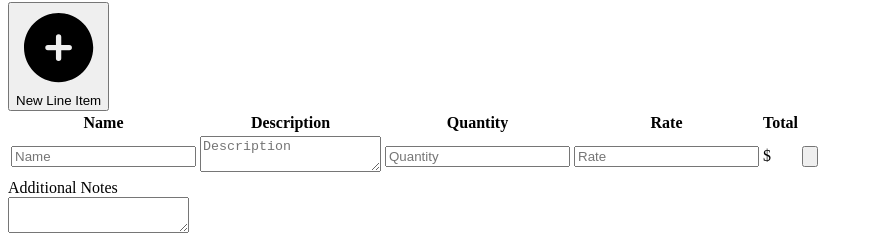
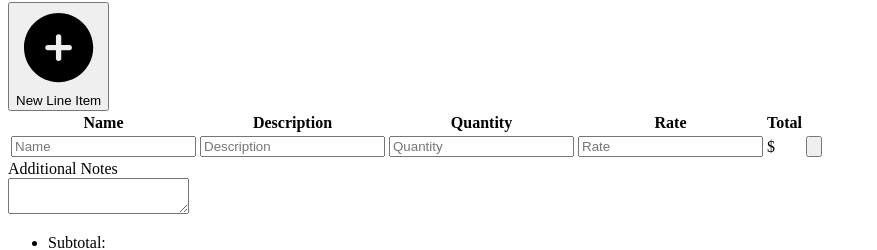
Before and after one commit to AnthonyJRay/floormate_next, a Next.js app: page /estimates/new-estimate in a window 1280 px wide. Shown: the part 241-491 px from the top of the page, without its empty margins (0-877 px from the left). Built offline with nearby package versions, Linux system fonts and the light colour scheme.

Commit message:
Changed line item description to a Textfield.

```diff
--- a/src/ui/form/table/lineitem/index.jsx
+++ b/src/ui/form/table/lineitem/index.jsx
@@ -23,8 +23,8 @@ export default function LineItem({
         />
       </td>
       <td>
-        <TextBox
-          className={`${className} border-b-2 p-1 h-[40px]`}
+        <TextField
+          className={`${className}`}
           placeholder={"Description"}
           name={"description"}
           value={description}
```
